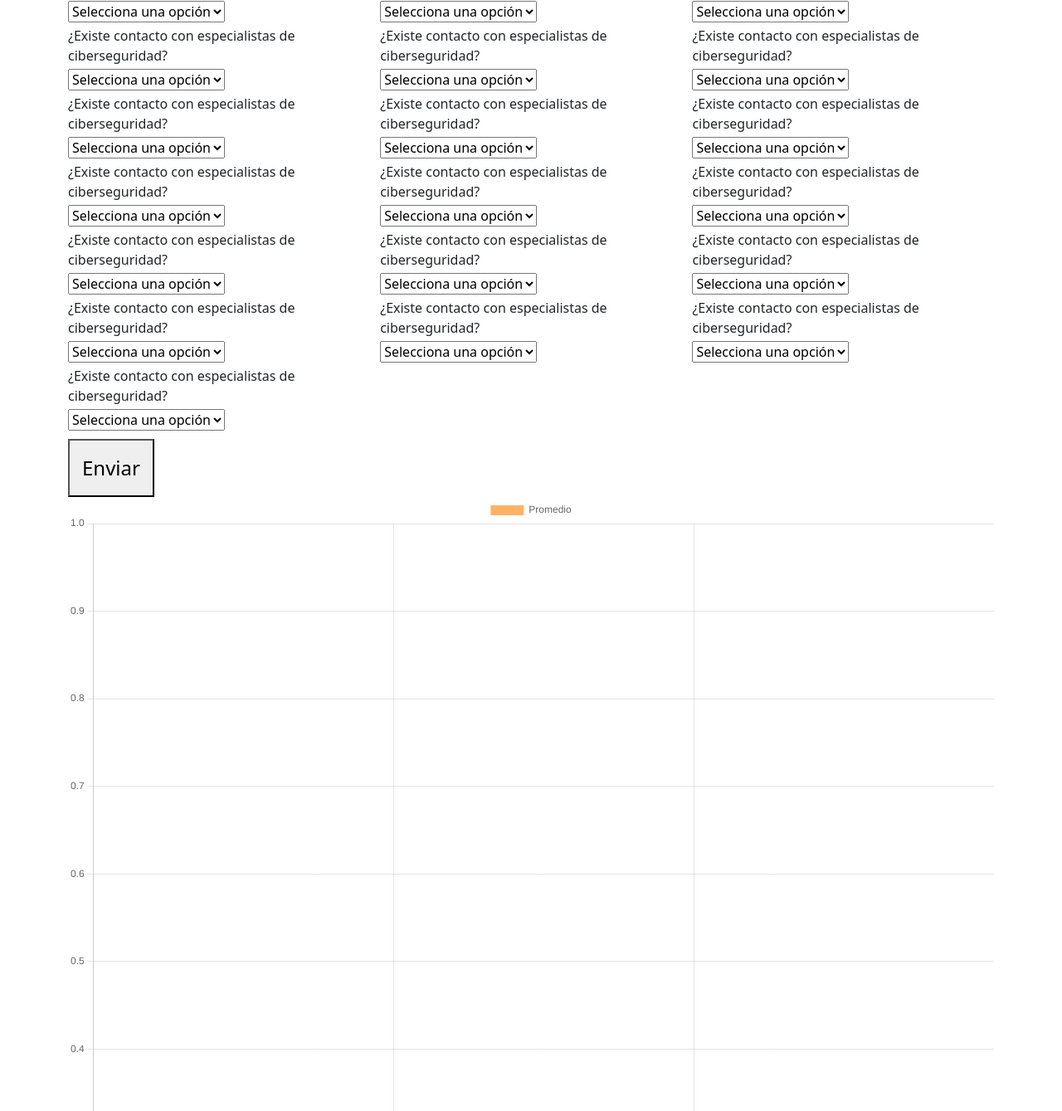
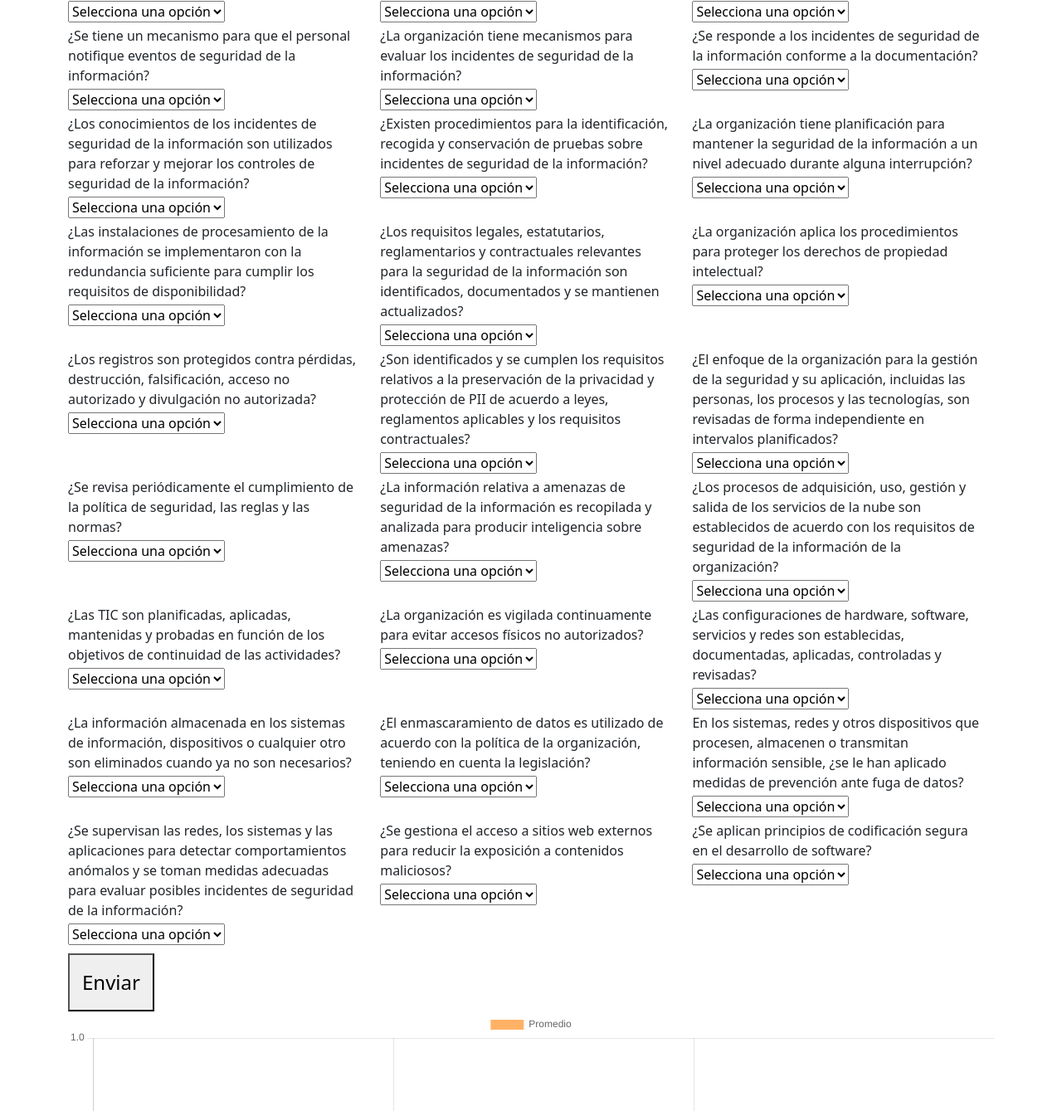
Before and after one commit to Project-tesis/Matriz-de-riesgo, a website: page index.html in a window 1280 px wide. Shown: the part 3039-4378 px from the top of the page at 83% size. Drawn offline with nearby package versions, Linux system fonts and the light colour scheme.

Commit message:
all questions

```diff
--- a/index.html
+++ b/index.html
@@ -765,7 +765,7 @@
   </div>
 
   <div class="column">
-    <label class="my-1 mr-2">¿Existe contacto con especialistas de ciberseguridad?</label>
+    <label class="my-1 mr-2">¿Se tiene un mecanismo para que el personal notifique eventos de seguridad de la información?</label>
     <select class="custom-select custom-select-sm">
       <option selected disabled value="">Selecciona una opción</option>
       <option value="7">Si</option>
@@ -775,7 +775,7 @@
   </div>
 
   <div class="column">
-    <label class="my-1 mr-2">¿Existe contacto con especialistas de ciberseguridad?</label>
+    <label class="my-1 mr-2">¿La organización tiene mecanismos para evaluar los incidentes de seguridad de la información?</label>
     <select class="custom-select custom-select-sm">
       <option selected disabled value="">Selecciona una opción</option>
       <option value="7">Si</option>
@@ -785,7 +785,7 @@
   </div>
 
   <div class="column">
-    <label class="my-1 mr-2">¿Existe contacto con especialistas de ciberseguridad?</label>
+    <label class="my-1 mr-2">¿Se responde a los incidentes de seguridad de la información conforme a la documentación?</label>
     <select class="custom-select custom-select-sm">
       <option selected disabled value="">Selecciona una opción</option>
       <option value="7">Si</option>
@@ -795,7 +795,7 @@
   </div>
 
   <div class="column">
-    <label class="my-1 mr-2">¿Existe contacto con especialistas de ciberseguridad?</label>
+    <label class="my-1 mr-2">¿Los conocimientos de los incidentes de seguridad de la información son utilizados para reforzar y mejorar los controles de seguridad de la información?</label>
     <select class="custom-select custom-select-sm">
       <option selected disabled value="">Selecciona una opción</option>
       <option value="7">Si</option>
@@ -805,7 +805,7 @@
   </div>
 
   <div class="column">
-    <label class="my-1 mr-2">¿Existe contacto con especialistas de ciberseguridad?</label>
+    <label class="my-1 mr-2">¿Existen procedimientos para la identificación, recogida y conservación de pruebas sobre incidentes de seguridad de la información?</label>
     <select class="custom-select custom-select-sm">
       <option selected disabled value="">Selecciona una opción</option>
       <option value="7">Si</option>
@@ -815,7 +815,7 @@
   </div>
 
   <div class="column">
-    <label class="my-1 mr-2">¿Existe contacto con especialistas de ciberseguridad?</label>
+    <label class="my-1 mr-2">¿La organización tiene planificación para mantener la seguridad de la información a un nivel adecuado durante alguna interrupción?</label>
     <select class="custom-select custom-select-sm">
       <option selected disabled value="">Selecciona una opción</option>
       <option value="7">Si</option>
@@ -825,7 +825,7 @@
   </div>
 
   <div class="column">
-    <label class="my-1 mr-2">¿Existe contacto con especialistas de ciberseguridad?</label>
+    <label class="my-1 mr-2">¿Las instalaciones de procesamiento de la información se implementaron con la redundancia suficiente para cumplir los requisitos de disponibilidad?</label>
     <select class="custom-select custom-select-sm">
       <option selected disabled value="">Selecciona una opción</option>
       <option value="7">Si</option>
@@ -835,7 +835,7 @@
   </div>
 
   <div class="column">
-    <label class="my-1 mr-2">¿Existe contacto con especialistas de ciberseguridad?</label>
+    <label class="my-1 mr-2">¿Los requisitos legales, estatutarios, reglamentarios y contractuales relevantes para la seguridad de la información son identificados, documentados y se mantienen actualizados?</label>
     <select class="custom-select custom-select-sm">
       <option selected disabled value="">Selecciona una opción</option>
       <option value="7">Si</option>
@@ -845,7 +845,7 @@
   </div>
 
   <div class="column">
-    <label class="my-1 mr-2">¿Existe contacto con especialistas de ciberseguridad?</label>
+    <label class="my-1 mr-2">¿La organización aplica los procedimientos para proteger los derechos de propiedad intelectual?</label>
     <select class="custom-select custom-select-sm">
       <option selected disabled value="">Selecciona una opción</option>
       <option value="7">Si</option>
@@ -855,7 +855,7 @@
   </div>
 
   <div class="column">
-    <label class="my-1 mr-2">¿Existe contacto con especialistas de ciberseguridad?</label>
+    <label class="my-1 mr-2">¿Los registros son protegidos contra pérdidas, destrucción, falsificación, acceso no autorizado y divulgación no autorizada?</label>
     <select class="custom-select custom-select-sm">
       <option selected disabled value="">Selecciona una opción</option>
       <option value="7">Si</option>
@@ -865,7 +865,7 @@
   </div>
 
   <div class="column">
-    <label class="my-1 mr-2">¿Existe contacto con especialistas de ciberseguridad?</label>
+    <label class="my-1 mr-2">¿Son identificados y se cumplen los requisitos relativos a la preservación de la privacidad y protección de PII de acuerdo a leyes, reglamentos aplicables y los requisitos contractuales?</label>
     <select class="custom-select custom-select-sm">
       <option selected disabled value="">Selecciona una opción</option>
       <option value="7">Si</option>
@@ -875,7 +875,7 @@
   </div>
 
   <div class="column">
-    <label class="my-1 mr-2">¿Existe contacto con especialistas de ciberseguridad?</label>
+    <label class="my-1 mr-2">¿El enfoque de la organización para la gestión de la seguridad y su aplicación, incluidas las personas, los procesos y las tecnologías, son revisadas de forma independiente en intervalos planificados?</label>
     <select class="custom-select custom-select-sm">
       <option selected disabled value="">Selecciona una opción</option>
       <option value="7">Si</option>
@@ -885,7 +885,7 @@
   </div>
 
   <div class="column">
-    <label class="my-1 mr-2">¿Existe contacto con especialistas de ciberseguridad?</label>
+    <label class="my-1 mr-2">¿Se revisa periódicamente el cumplimiento de la política de seguridad, las reglas y las normas?</label>
     <select class="custom-select custom-select-sm">
       <option selected disabled value="">Selecciona una opción</option>
       <option value="7">Si</option>
@@ -895,7 +895,7 @@
   </div>
 
   <div class="column">
-    <label class="my-1 mr-2">¿Existe contacto con especialistas de ciberseguridad?</label>
+    <label class="my-1 mr-2">¿La información relativa a amenazas de seguridad de la información es recopilada y analizada para producir inteligencia sobre amenazas?</label>
     <select class="custom-select custom-select-sm">
       <option selected disabled value="">Selecciona una opción</option>
       <option value="7">Si</option>
@@ -905,7 +905,7 @@
   </div>
 
   <div class="column">
-    <label class="my-1 mr-2">¿Existe contacto con especialistas de ciberseguridad?</label>
+    <label class="my-1 mr-2">¿Los procesos de adquisición, uso, gestión y salida de los servicios de la nube son establecidos de acuerdo con los requisitos de seguridad de la información de la organización?</label>
     <select class="custom-select custom-select-sm">
       <option selected disabled value="">Selecciona una opción</option>
       <option value="7">Si</option>
@@ -915,7 +915,87 @@
   </div>
 
   <div class="column">
-    <label class="my-1 mr-2">¿Existe contacto con especialistas de ciberseguridad?</label>
+    <label class="my-1 mr-2">¿Las TIC son planificadas, aplicadas, mantenidas y probadas en función de los objetivos de continuidad de las actividades?</label>
+    <select class="custom-select custom-select-sm">
+      <option selected disabled value="">Selecciona una opción</option>
+      <option value="7">Si</option>
+      <option value="1">No</option>
+      <option value="0">No aplica</option>
+    </select>
+  </div>
+
+  <div class="column">
+    <label class="my-1 mr-2">¿La organización es vigilada continuamente para evitar accesos físicos no autorizados?</label>
+    <select class="custom-select custom-select-sm">
+      <option selected disabled value="">Selecciona una opción</option>
+      <option value="7">Si</option>
+      <option value="1">No</option>
+      <option value="0">No aplica</option>
+    </select>
+  </div>
+
+  <div class="column">
+    <label class="my-1 mr-2">¿Las configuraciones de hardware, software, servicios y redes son establecidas, documentadas, aplicadas, controladas y revisadas?</label>
+    <select class="custom-select custom-select-sm">
+      <option selected disabled value="">Selecciona una opción</option>
+      <option value="7">Si</option>
+      <option value="1">No</option>
+      <option value="0">No aplica</option>
+    </select>
+  </div>
+
+  <div class="column">
+    <label class="my-1 mr-2">¿La información almacenada en los sistemas de información, dispositivos o cualquier otro son eliminados cuando ya no son necesarios?</label>
+    <select class="custom-select custom-select-sm">
+      <option selected disabled value="">Selecciona una opción</option>
+      <option value="7">Si</option>
+      <option value="1">No</option>
+      <option value="0">No aplica</option>
+    </select>
+  </div>
+
+  <div class="column">
+    <label class="my-1 mr-2">¿El enmascaramiento de datos es utilizado de acuerdo con la política de la organización, teniendo en cuenta la legislación?</label>
+    <select class="custom-select custom-select-sm">
+      <option selected disabled value="">Selecciona una opción</option>
+      <option value="7">Si</option>
+      <option value="1">No</option>
+      <option value="0">No aplica</option>
+    </select>
+  </div>
+
+  <div class="column">
+    <label class="my-1 mr-2">En los sistemas, redes y otros dispositivos que procesen, almacenen o transmitan información sensible, ¿se le han aplicado medidas de prevención ante fuga de datos?</label>
+    <select class="custom-select custom-select-sm">
+      <option selected disabled value="">Selecciona una opción</option>
+      <option value="7">Si</option>
+      <option value="1">No</option>
+      <option value="0">No aplica</option>
+    </select>
+  </div>
+
+  <div class="column">
+    <label class="my-1 mr-2">¿Se supervisan las redes, los sistemas y las aplicaciones para detectar comportamientos anómalos y se toman medidas adecuadas para evaluar posibles incidentes de seguridad de la información?</label>
+    <select class="custom-select custom-select-sm">
+      <option selected disabled value="">Selecciona una opción</option>
+      <option value="7">Si</option>
+      <option value="1">No</option>
+      <option value="0">No aplica</option>
+    </select>
+  </div>
+
+  <div class="column">
+    <label class="my-1 mr-2">¿Se gestiona el acceso a sitios web externos para reducir la exposición a contenidos maliciosos?</label>
+    <select class="custom-select custom-select-sm">
+      <option selected disabled value="">Selecciona una opción</option>
+      <option value="7">Si</option>
+      <option value="1">No</option>
+      <option value="0">No aplica</option>
+    </select>
+  </div>
+
+  <div class="column">
+    <label class="my-1 mr-2">¿Se aplican principios de codificación segura en el desarrollo de software?</label>
     <select class="custom-select custom-select-sm">
       <option selected disabled value="">Selecciona una opción</option>
       <option value="7">Si</option>
```
